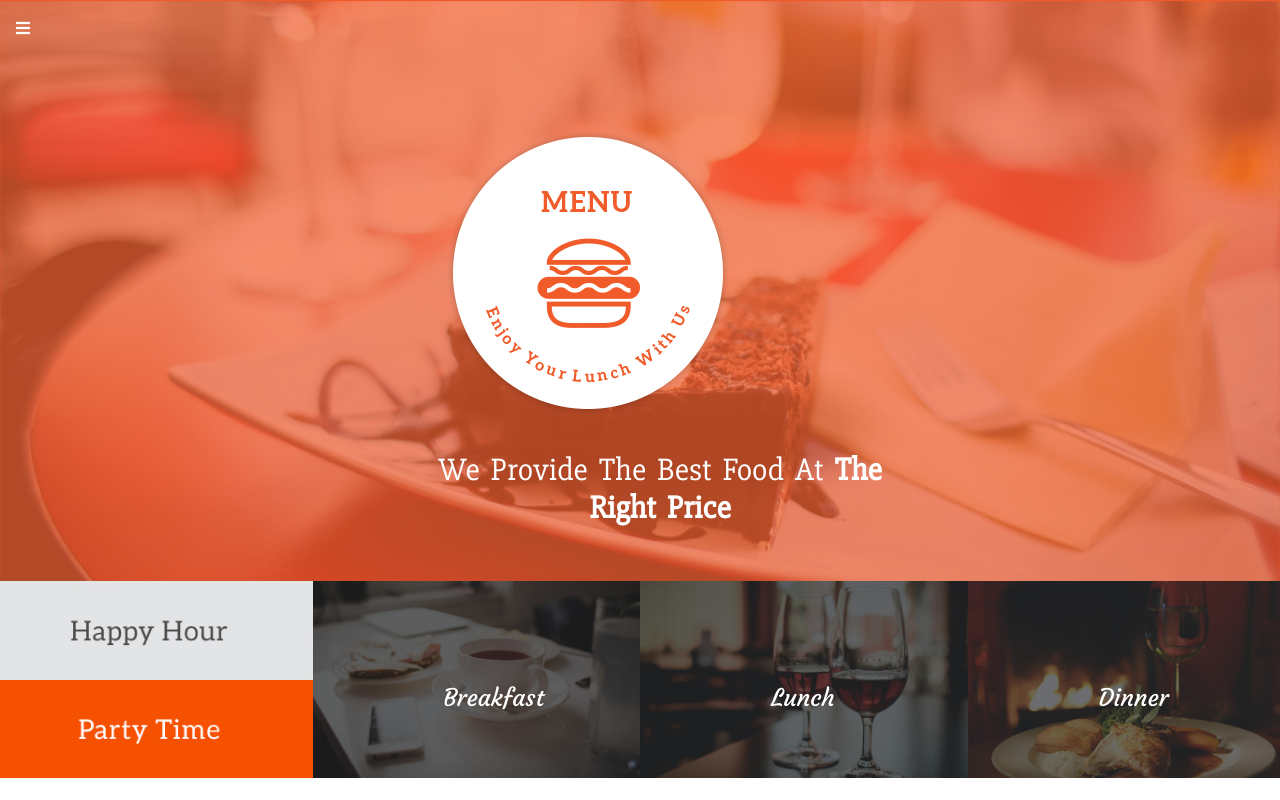
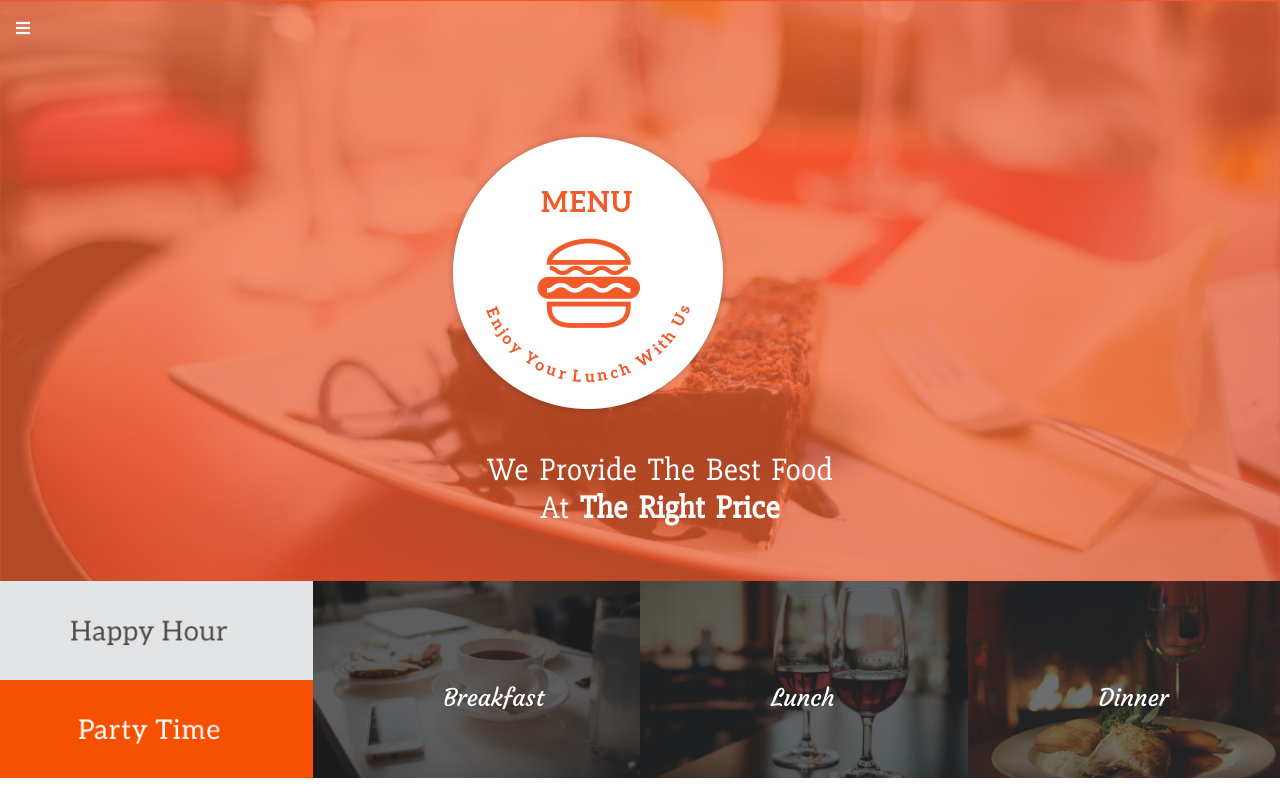
Before and after one commit to brianwachira/Anitas-Kitchen, a plain HTML site: page index.html in a window 1280 px wide. Shown: the top 800 px of the page. Drawn offline with nearby package versions, Linux system fonts and the light colour scheme.

Commit message:
add breakline tag to line 35 landing text

```diff
--- a/index.html
+++ b/index.html
@@ -32,7 +32,7 @@
 
       <img src="images/backgrounds/landing.jpg" class="landing-img" alt="landing"/>
       <img src="images/logoBig.png" alt="logoBig" id="over-image"/>
-      <h2 id="landing-text">We Provide The Best Food At <strong>The Right Price</strong></h2>
+      <h2 id="landing-text">We Provide The Best Food <br/>At <strong>The Right Price</strong></h2>
      </div>
      <div class="container-fluid">
        <div class="row">
```
